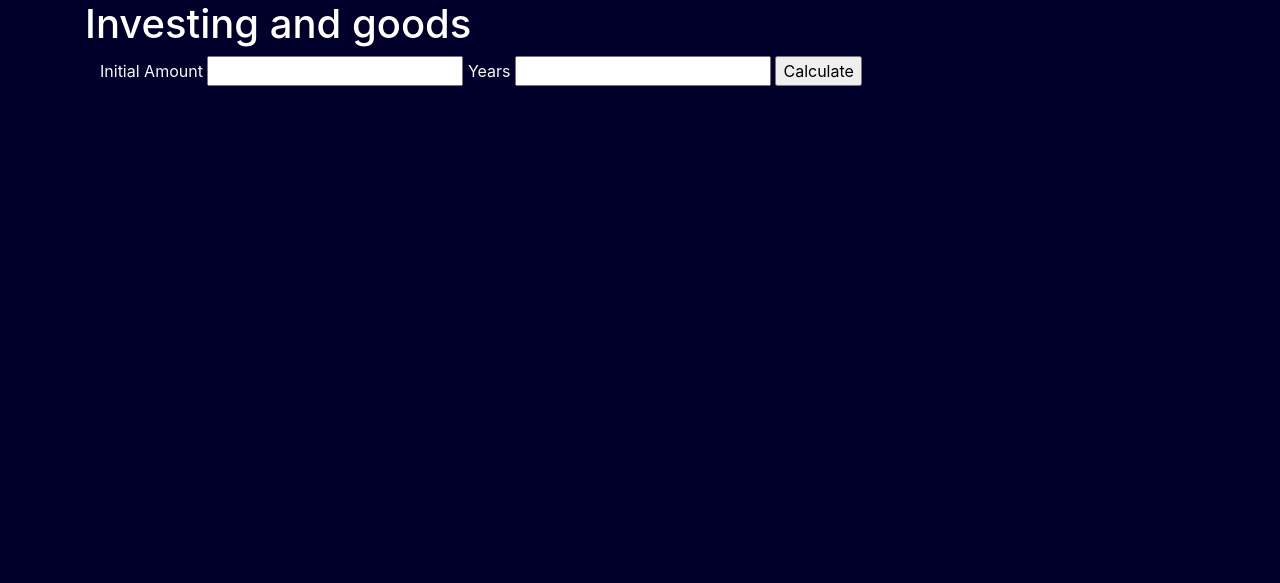
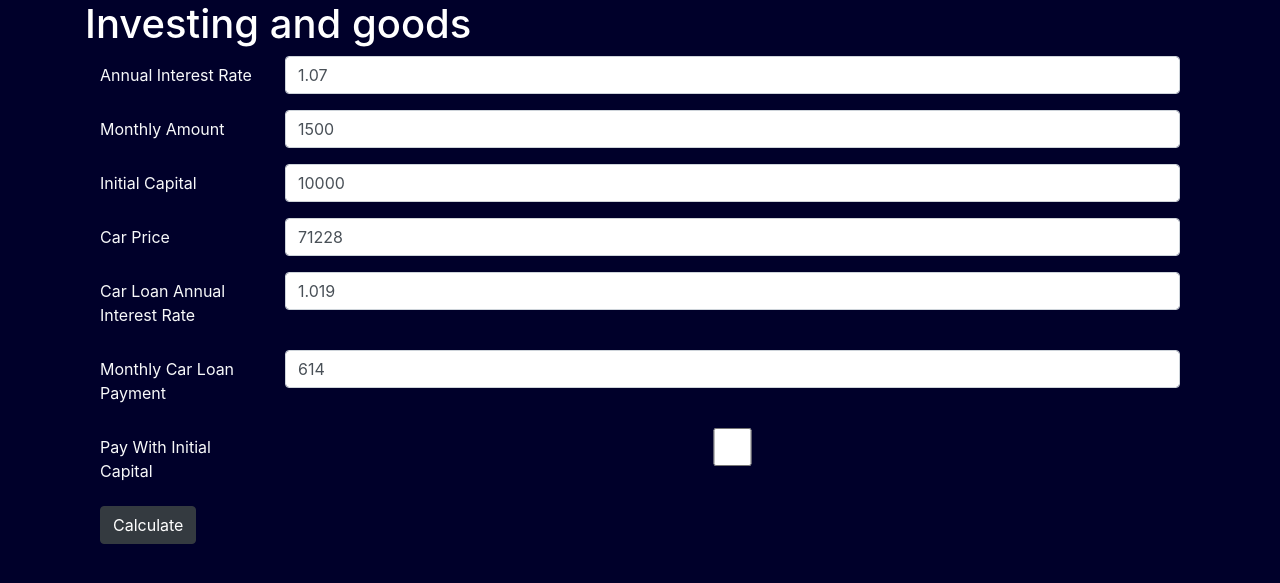
Before and after one commit to JoonaSavela/website, a Django app: page /projects/investing/ in a window 1280 px wide. Shown: the part 126-709 px from the top of the page. Run offline with Django 3.2, Linux system fonts and the light colour scheme; some libraries are stand-ins or nearby versions.

Commit message:
make first project better

```diff
--- a/investing/forms.py
+++ b/investing/forms.py
@@ -1,5 +1,46 @@
 from django import forms
+from django.core.exceptions import ValidationError
 
 class InvestingForm(forms.Form):
-    initialAmount = forms.IntegerField(required=True, min_value=0, label='Initial Amount')
-    years = forms.IntegerField(required=True, min_value=0, label='Years')
+    annualInterestRate = forms.FloatField(required=True,
+                            min_value=1.0,
+                            label='Annual Interest Rate',
+                            initial=1.07,
+                            widget=forms.NumberInput(attrs={'class': 'form-control'}))
+    monthlyAmount = forms.FloatField(required=True,
+                            min_value=0,
+                            label='Monthly Amount',
+                            initial=1500,
+                            widget=forms.NumberInput(attrs={'class': 'form-control'}))
+    initialCapital = forms.FloatField(required=True,
+                            min_value=0,
+                            label='Initial Capital',
+                            initial=10_000,
+                            widget=forms.NumberInput(attrs={'class': 'form-control'}))
+
+    carPrice = forms.FloatField(required=True,
+                            min_value=0,
+                            label='Car Price',
+                            initial=71_228,
+                            widget=forms.NumberInput(attrs={'class': 'form-control'}))
+    carLoanAnnualInterestRate = forms.FloatField(required=True,
+                            min_value=1.0,
+                            label='Car Loan Annual Interest Rate',
+                            initial=1.019,
+                            widget=forms.NumberInput(attrs={'class': 'form-control'}))
+    monthlyCarLoanPayment = forms.FloatField(required=True,
+                            min_value=0,
+                            label='Monthly Car Loan Payment',
+                            initial=614,
+                            widget=forms.NumberInput(attrs={'class': 'form-control'}))
+    payWithInitialCapital = forms.BooleanField(label='Pay With Initial Capital',
+                            required=False,
+                            widget=forms.CheckboxInput(attrs={'class': 'form-control'}))
+
+    def clean(self):
+        cd = self.cleaned_data
+
+        if cd.get('monthlyCarLoanPayment') > cd.get('monthlyAmount'):
+            raise ValidationError("Monthly car loan payment cannot be grater than monthly amount.")
+
+        return cd
--- a/investing/templates/investing/index.html
+++ b/investing/templates/investing/index.html
@@ -10,15 +10,21 @@
       <form action="#" method="post">
         {% csrf_token %}
         {% for field in form %}
-          <label class="text-light" for="{{ field.name }}">{{ field.label }}</label>
-          {{ field }}
+          <div class="form-group row">
+            <label class="text-light col-sm-2 col-form-label" for="{{ field.name }}">{{ field.label }}</label>
+            <div class="col-sm-10">
+              {{ field }}
+            </div>
+          </div>
         {% endfor %}
-        <input type="submit" value="Calculate">
+        <input type="submit" class="btn btn-dark" value="Calculate">
       </form>
     </div>
     {% if show %}
-      <div class="container">
-        <h3>Total amount: {{ amount }}</h3>
+      <div class="container mt-4">
+        <h3>Time taken to pay of car loan: {{ years }} years, {{ months }} months.</h3>
+        <h3>Total capital afterwards: {{ amount }}</h3>
+        <h3>Car Loan Interest Paid: {{ carLoanInterestPaid }}</h3>
       </div>
     {% endif %}
   </div>
--- a/investing/views.py
+++ b/investing/views.py
@@ -1,24 +1,64 @@
 from django.shortcuts import render
+from math import log
 
 from .forms import InvestingForm
+
+def geomSum(a, q, k):
+    if q == 1:
+        return a * k
+    return a * (1 - q ** k) / (1 - q)
+
+def capitalGain(c, q, k):
+    return c * q ** k
+
+def getTime(monthlyCarLoanPayment, carPrice, carLoanAnnualInterestRate):
+    base = carLoanAnnualInterestRate ** (1 / 12)
+    frac = monthlyCarLoanPayment / (carPrice * (1 - base) + monthlyCarLoanPayment)
+    return log(frac, base)
 
 # Create your views here.
 def index(request):
     amount = 0
     show = False
+    years = 0
+    months = 0
+    carLoanInterestPaid = 0
     if request.method == 'POST':
         form = InvestingForm(request.POST)
         if form.is_valid():
-            initialAmount = form.cleaned_data['initialAmount']
-            years = form.cleaned_data['years']
-            amount = initialAmount * years * 12
+            annualInterestRate = form.cleaned_data['annualInterestRate']
+            monthlyAmount = form.cleaned_data['monthlyAmount']
+            capital = form.cleaned_data['initialCapital']
+            carPrice = form.cleaned_data['carPrice']
+            carLoanAnnualInterestRate = form.cleaned_data['carLoanAnnualInterestRate']
+            monthlyCarLoanPayment = form.cleaned_data['monthlyCarLoanPayment']
+            payWithInitialCapital = form.cleaned_data['payWithInitialCapital']
+
+            if payWithInitialCapital:
+                newCarPrice = max(carPrice - capital, 0)
+                capital -= carPrice - newCarPrice
+                carPrice = newCarPrice
+
+            months = getTime(monthlyCarLoanPayment, carPrice, carLoanAnnualInterestRate)
+
+            carLoanInterestPaid = round(months * monthlyCarLoanPayment - carPrice, 2)
+
+            years = round(months // 12)
+            months = round(months - years * 12)
+
+            amount = geomSum(monthlyAmount - monthlyCarLoanPayment, annualInterestRate ** (1 / 12), years * 12 + months)
+            amount += capitalGain(capital, annualInterestRate ** (1 / 12), years * 12 + months)
+
             show = True
-
     else:
         form = InvestingForm()
+
     context = {
         'form': form,
-        'amount': amount,
+        'years': years,
+        'months': months,
+        'amount': round(amount, 2),
+        'carLoanInterestPaid': carLoanInterestPaid,
         'show': show,
     }
     return render(request, 'investing/index.html', context)
```
